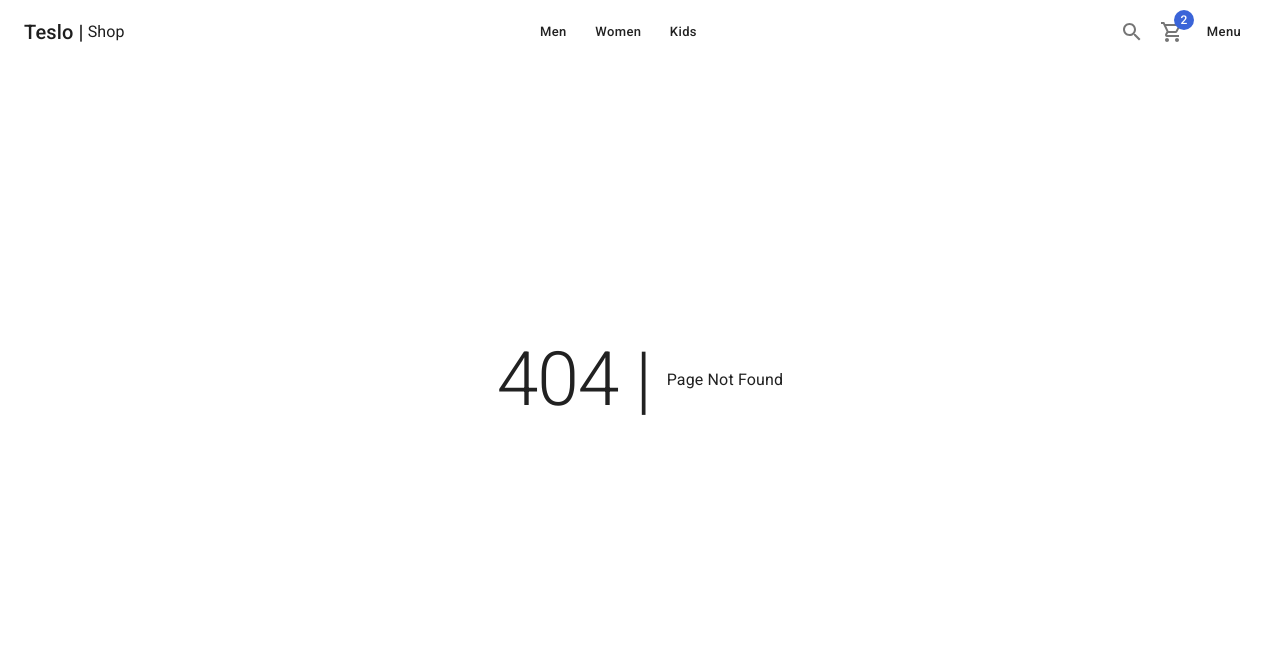
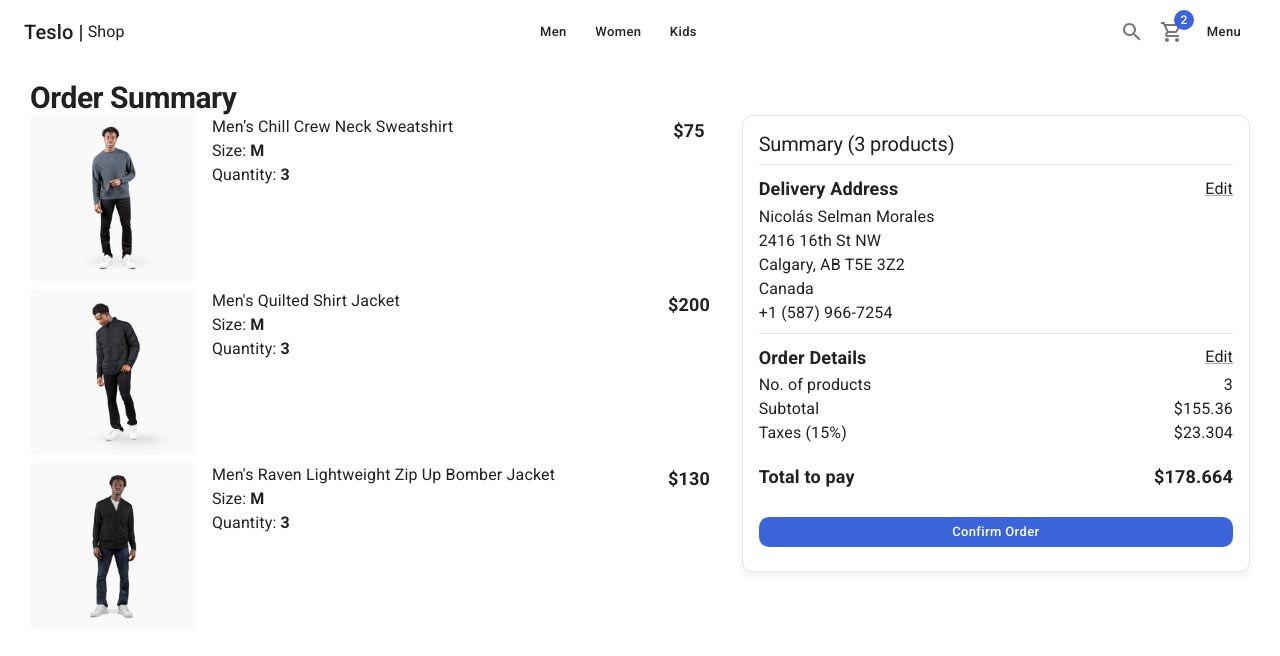
Before and after one commit to RedSocks25/TesloShop, a Next.js app: page /checkout/summary in a window 1280 px wide. Before the commit this address had no page. Shown: the top 656 px of the page. Built offline with nearby package versions, Linux system fonts and the light colour scheme.

Commit message:
Order Summary Page

```diff
--- a/components/cart/CartList.tsx
+++ b/components/cart/CartList.tsx
@@ -29,7 +29,7 @@ export const CartList: FC<Props> = ({ editable = false }) => {
               <Link>
                 <CardActionArea>
                   <CardMedia
-                    image={ `products/${ product.images[0] }` }
+                    image={ `/products/${ product.images[0] }` }
                     component='img'
                     sx={{ borderRadius: '5px' }}
                   />
--- /dev/null
+++ b/pages/checkout/summary.tsx
@@ -0,0 +1,72 @@
+import React from 'react';
+
+import NextLink from 'next/link';
+
+import { Box, Card, CardContent, Divider, Grid, Typography, Button, Link } from '@mui/material';
+
+import { ShopLayout } from '../../components/layouts';
+import { CartList } from '../../components/cart';
+import { OrderSummary } from '../../components/cart';
+
+const SummaryPage = () => {
+  return (
+    <ShopLayout title='Order Summary' pageDescription='Order Summary'>
+      <Typography variant='h1' component='h1'>Order Summary</Typography>
+
+      <Grid container>
+
+        <Grid item xs={ 12 } sm={ 7 }>
+          <CartList />
+        </Grid>
+
+        <Grid item xs={ 12 } sm={ 5 }>
+          <Card className='summary-card'>
+            <CardContent>
+
+              <Typography variant='h2'>Summary (3 products)</Typography>
+              <Divider sx={{ my: 1 }} />
+
+              <Box display='flex' justifyContent='space-between' alignItems='center'>
+                <Typography variant='subtitle1'>Delivery Address</Typography>
+                <NextLink href='/checkout/address' passHref>
+                  <Link underline='always'>
+                    Edit
+                  </Link>
+                </NextLink>
+              </Box>
+
+              <Typography>Nicolás Selman Morales</Typography>
+              <Typography>2416 16th St NW</Typography>
+              <Typography>Calgary, AB T5E 3Z2</Typography>
+              <Typography>Canada</Typography>
+              <Typography>+1 (587) 966-7254</Typography>
+
+              <Divider sx={{ my: 1 }} />
+
+              <Box display='flex' justifyContent='space-between' alignItems='center'>
+                <Typography variant='subtitle1'>Order Details</Typography>
+                <NextLink href='/checkout/address' passHref>
+                  <Link underline='always'>
+                    Edit
+                  </Link>
+                </NextLink>
+              </Box>
+
+              <OrderSummary />
+
+              <Box sx={{ mt: 3 }}>
+                <Button color='secondary' className='circular-btn' fullWidth>
+                  Confirm Order
+                </Button>
+              </Box>
+
+            </CardContent>
+          </Card>
+        </Grid>
+
+      </Grid>
+    </ShopLayout>
+  );
+}
+
+export default SummaryPage;
```
Also changed, not shown: pages/checkout/index.tsx (deleted, +0 -9 lines).
